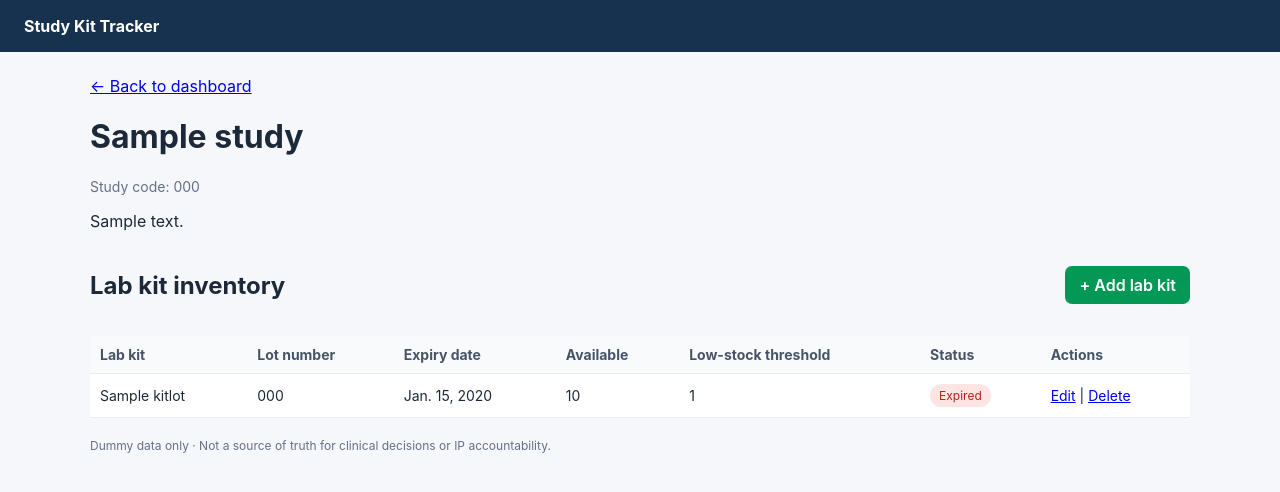
After one commit to bz67bdjg5w-source/clinical_trial_kit_Manager, a Django app: template templates/inventory/study_detail.html in a window 1280 px wide. The commit adds this page. Shown: the top 492 px of the page. Run offline with Django 5.2, Linux system fonts and the light colour scheme; the template is opened without the code that fills it: values that come from a table or form of the project are taken from there, others are empty; tables that the repository leaves empty hold one stand-in row (values such as "Sample post").

Commit message:
Add study-based kit inventory management

```diff
--- a/inventory/models.py
+++ b/inventory/models.py
@@ -1,7 +1,33 @@
+
 from django.conf import settings
 from django.core.exceptions import ValidationError
 from django.db import models
 from django.utils import timezone
+
+
+class Study(models.Model):
+    owner = models.ForeignKey(
+        settings.AUTH_USER_MODEL,
+        on_delete=models.PROTECT,
+        related_name="studies",
+    )
+    name = models.CharField(max_length=120)
+    study_code = models.CharField(max_length=60, blank=True)
+    description = models.CharField(max_length=250, blank=True)
+    created_at = models.DateTimeField(auto_now_add=True)
+
+    class Meta:
+        ordering = ["name"]
+        constraints = [
+            models.UniqueConstraint(
+                fields=["owner", "name"],
+                name="unique_study_name_per_owner",
+            ),
+        ]
+
+    def __str__(self):
+        return self.name
+
 
 class KitLot(models.Model):
     owner = models.ForeignKey(
@@ -9,7 +35,12 @@ class KitLot(models.Model):
         on_delete=models.PROTECT,
         related_name="kit_lots",
     )
-    kit_name = models.CharField("Study name", max_length=120)
+    study = models.ForeignKey(
+        Study,
+        on_delete=models.CASCADE,
+        related_name="kit_lots",
+    )
+    kit_name = models.CharField(max_length=120)
     kit_code = models.CharField(max_length=60, blank=True)
     lot_number = models.CharField(max_length=80)
     expiry_date = models.DateField()
@@ -25,10 +56,23 @@ class KitLot(models.Model):
 
     class Meta:
         ordering = ["expiry_date", "kit_name", "lot_number"]
-        permissions = [("can_manage_inventory", "Can manage kit inventory")]
+        permissions = [
+            ("can_manage_inventory", "Can manage kit inventory")
+        ]
+
+    def clean(self):
+        if self.study_id and self.owner_id:
+            if self.study.owner_id != self.owner_id:
+                raise ValidationError(
+                    "A kit lot must belong to the owner of its study."
+                )
+
+    def save(self, *args, **kwargs):
+        self.full_clean()
+        return super().save(*args, **kwargs)
 
     def __str__(self):
-        return f"{self.kit_name} / {self.lot_number}"
+        return f"{self.study.name} / {self.kit_name} / {self.lot_number}"
 
     @property
     def days_to_expiry(self):
@@ -40,12 +84,20 @@ class KitLot(models.Model):
 
     @property
     def is_low_stock(self):
-        return self.quantity_available <= settings.LOW_STOCK_THRESHOLD
+        return self.quantity_available <= self.reorder_threshold
 
 
 class ExpiryReminder(models.Model):
-    kit_lot = models.ForeignKey(KitLot, on_delete=models.CASCADE, related_name="expiry_reminders")
-    recipient = models.ForeignKey(settings.AUTH_USER_MODEL, on_delete=models.CASCADE, related_name="expiry_reminders")
+    kit_lot = models.ForeignKey(
+        KitLot,
+        on_delete=models.CASCADE,
+        related_name="expiry_reminders",
+    )
+    recipient = models.ForeignKey(
+        settings.AUTH_USER_MODEL,
+        on_delete=models.CASCADE,
+        related_name="expiry_reminders",
+    )
     expiry_date = models.DateField()
     attempt_count = models.PositiveIntegerField(default=0)
     last_attempt_at = models.DateTimeField(null=True, blank=True)
@@ -66,18 +118,27 @@ class ExpiryReminder(models.Model):
             and self.recipient_id
             and self.kit_lot.owner_id != self.recipient_id
         ):
-            raise ValidationError("An expiry reminder can only be sent to the kit lot owner.")
+            raise ValidationError(
+                "An expiry reminder can only be sent to the kit lot owner."
+            )
 
     def save(self, *args, **kwargs):
-        self.clean()
+        self.full_clean()
         return super().save(*args, **kwargs)
 
     def __str__(self):
-        return f"Expiry reminder for kit lot {self.kit_lot_id} to user {self.recipient_id}"
+        return (
+            f"Expiry reminder for kit lot {self.kit_lot_id} "
+            f"to user {self.recipient_id}"
+        )
 
 
 class StockChangeHistory(models.Model):
-    kit_lot = models.ForeignKey(KitLot, on_delete=models.CASCADE, related_name="stock_changes")
+    kit_lot = models.ForeignKey(
+        KitLot,
+        on_delete=models.CASCADE,
+        related_name="stock_changes",
+    )
     owner = models.ForeignKey(
         settings.AUTH_USER_MODEL,
         on_delete=models.PROTECT,
@@ -98,14 +159,30 @@ class StockChangeHistory(models.Model):
         ordering = ["-changed_at", "-pk"]
 
     def clean(self):
-        if self.kit_lot_id and self.owner_id and self.kit_lot.owner_id != self.owner_id:
-            raise ValidationError("Stock history must have the same owner as its kit lot.")
-        if self.owner_id and self.changed_by_id and self.changed_by_id != self.owner_id:
-            raise ValidationError("Stock changes can only be made by the workspace owner.")
+        if (
+            self.kit_lot_id
+            and self.owner_id
+            and self.kit_lot.owner_id != self.owner_id
+        ):
+            raise ValidationError(
+                "Stock history must have the same owner as its kit lot."
+            )
+
+        if (
+            self.owner_id
+            and self.changed_by_id
+            and self.changed_by_id != self.owner_id
+        ):
+            raise ValidationError(
+                "Stock changes can only be made by the workspace owner."
+            )
 
     def save(self, *args, **kwargs):
-        self.clean()
+        self.full_clean()
         return super().save(*args, **kwargs)
 
     def __str__(self):
-        return f"Stock change for kit lot {self.kit_lot_id} by user {self.changed_by_id}"
+        return (
+            f"Stock change for kit lot {self.kit_lot_id} "
+            f"by user {self.changed_by_id}"
+        )
--- /dev/null
+++ b/templates/inventory/study_detail.html
@@ -0,0 +1,112 @@
+
+{% extends "base.html" %}
+
+{% block title %}{{ study.name }} · Study Kit Tracker{% endblock %}
+
+{% block content %}
+<p><a href="{% url 'dashboard' %}">← Back to dashboard</a></p>
+
+<h1>{{ study.name }}</h1>
+
+{% if study.study_code %}
+<p class="muted">Study code: {{ study.study_code }}</p>
+{% endif %}
+
+{% if study.description %}
+<p>{{ study.description }}</p>
+{% endif %}
+
+<div class="study-heading">
+    <h2>Lab kit inventory</h2>
+    <a class="button-link"
+       href="{% url 'kit_create' study.pk %}">
+        + Add lab kit
+    </a>
+</div>
+
+{% if kits %}
+<div class="table-wrap">
+    <table>
+        <thead>
+            <tr>
+                <th>Lab kit</th>
+                <th>Lot number</th>
+                <th>Expiry date</th>
+                <th>Available</th>
+                <th>Low-stock threshold</th>
+                <th>Status</th>
+                <th>Actions</th>
+            </tr>
+        </thead>
+        <tbody>
+            {% for kit in kits %}
+            <tr>
+                <td>{{ kit.kit_name }}</td>
+                <td>{{ kit.lot_number }}</td>
+                <td>{{ kit.expiry_date }}</td>
+                <td>{{ kit.quantity_available }}</td>
+                <td>{{ kit.reorder_threshold }}</td>
+                <td>
+                    {% if kit.is_expired %}
+                    <span class="pill danger">Expired</span>
+                    {% elif kit.is_low_stock %}
+                    <span class="pill warning">Low stock</span>
+                    {% else %}
+                    <span class="pill">OK</span>
+                    {% endif %}
+                </td>
+                <td>
+                    <a href="{% url 'edit_kit' kit.pk %}">Edit</a>
+                    |
+                    <a href="{% url 'delete_kit' kit.pk %}">Delete</a>
+                </td>
+            </tr>
+            {% endfor %}
+        </tbody>
+    </table>
+</div>
+{% else %}
+<div class="card">
+    <h3>No lab kits yet</h3>
+    <p class="muted">
+        Add the lab kits used in this study to start tracking their
+        lot numbers, expiry dates and stock levels.
+    </p>
+    <a class="button-link"
+       href="{% url 'kit_create' study.pk %}">
+        + Add first lab kit
+    </a>
+</div>
+{% endif %}
+
+<style>
+.study-heading {
+    display: flex;
+    align-items: center;
+    justify-content: space-between;
+    gap: 12px;
+    margin: 20px 0 16px;
+}
+
+.button-link {
+    display: inline-block;
+    padding: 9px 14px;
+    border-radius: 7px;
+    background: #039855;
+    color: white;
+    font-weight: 600;
+    text-decoration: none;
+    white-space: nowrap;
+}
+
+.button-link:hover {
+    background: #027a48;
+}
+
+@media (max-width: 480px) {
+    .study-heading {
+        align-items: flex-start;
+    }
+}
+</style>
+{% endblock %}
```
Also changed, not shown: inventory/forms.py (+82 -21 lines), templates/inventory/form.html (+92 -2 lines), inventory/migrations/0007_alter_kitlot_kit_name_study_kitlot_study_and_more.py (added), inventory/migrations/0008_alter_kitlot_study.py (added).
